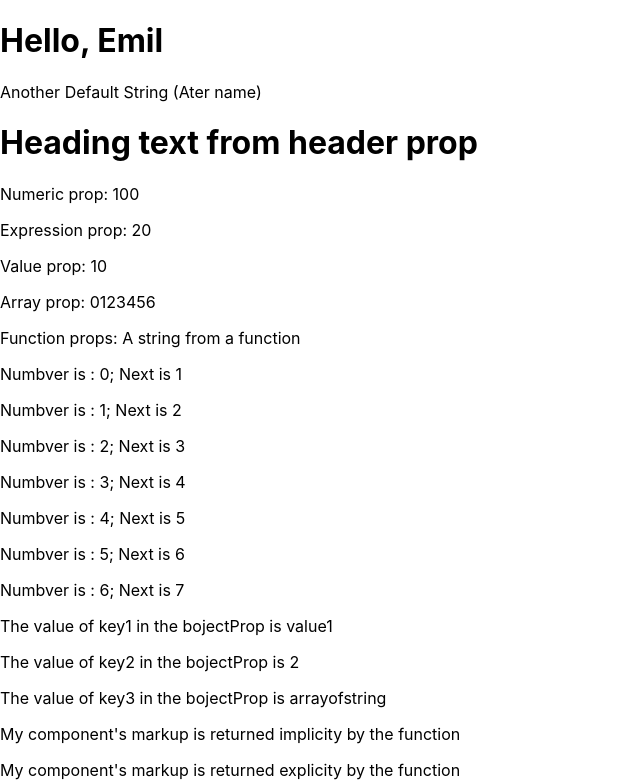
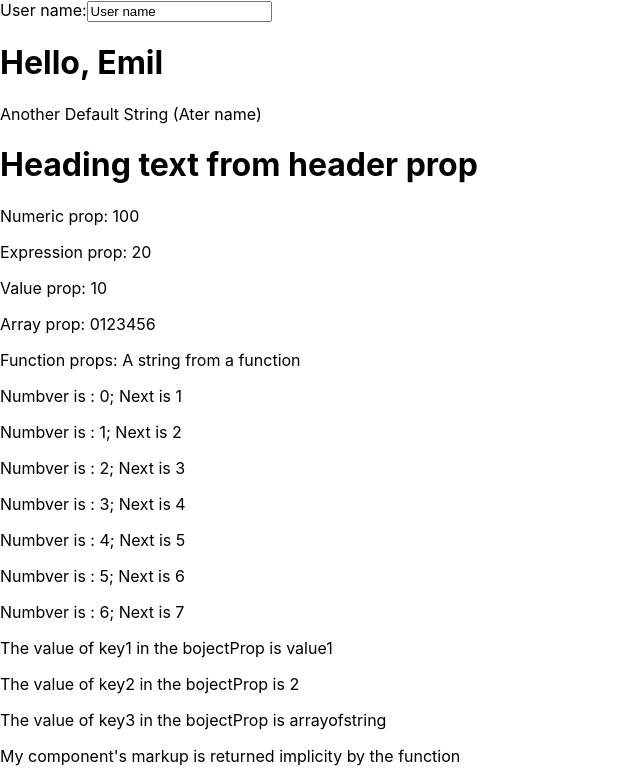
Before and after one commit to Emil88PL/my_second_app, a React (Create React App) app: page / in a window 1280 px wide. Shown: the top 783 px of the page, without its empty margins (0-640 px from the left). Built offline with nearby package versions, Linux system fonts and the light colour scheme.

Commit message:
useState form

```diff
--- a/src/App.js
+++ b/src/App.js
@@ -11,6 +11,7 @@ import InlineLogicalExpression from './Components/InlineLogicalExpression';
 import Name from './Components/Name';
 import ComponentWithProps from './Components/ComponentWithProps';
 import ComponentWithState from './Components/ComponentWithState';
+import ControllerWithControlledInput from './Components/ControllerWithControlledInput';
 
 
 function App() {
@@ -33,10 +34,10 @@ function App() {
 
   return (
     <React.Fragment>
+      <ControllerWithControlledInput />
       <Name name="Emil"/>
       <ComponentWithProps
         headerText="Heading text from header prop"
-
         numericProp={100}
         expressionProp={100/5}
         valueProp={someValue}
--- /dev/null
+++ b/src/Components/ControllerWithControlledInput.jsx
@@ -0,0 +1,24 @@
+import { useState } from "react";
+
+
+const ControllerWithControlledInput = () => {
+
+    const [username, setUsername] = useState("User name");
+
+    return (
+        <>
+            <form>
+                <label>User name:</label>
+                <input
+                    type="text"
+                    name="username"
+                    value={username}
+                    // placeholder="User name"
+                    onChange={event => setUsername(event.target.value)}
+                />
+            </form>
+        </>
+    );
+};
+
+export default ControllerWithControlledInput;
```
